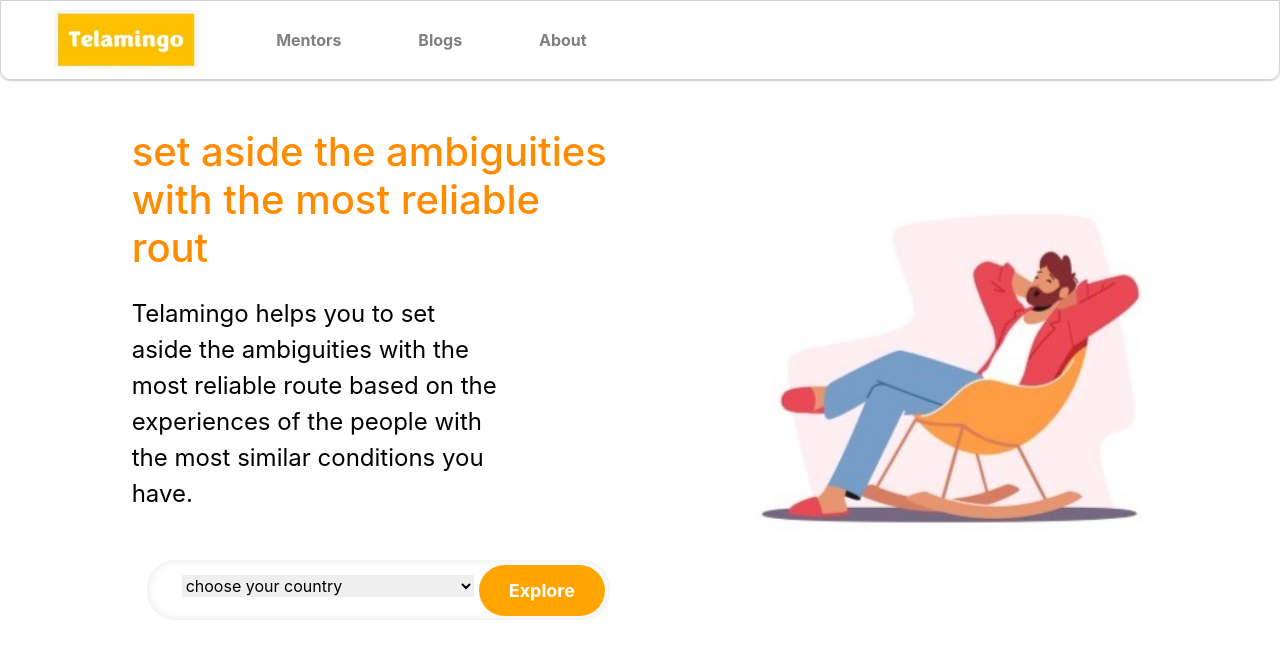
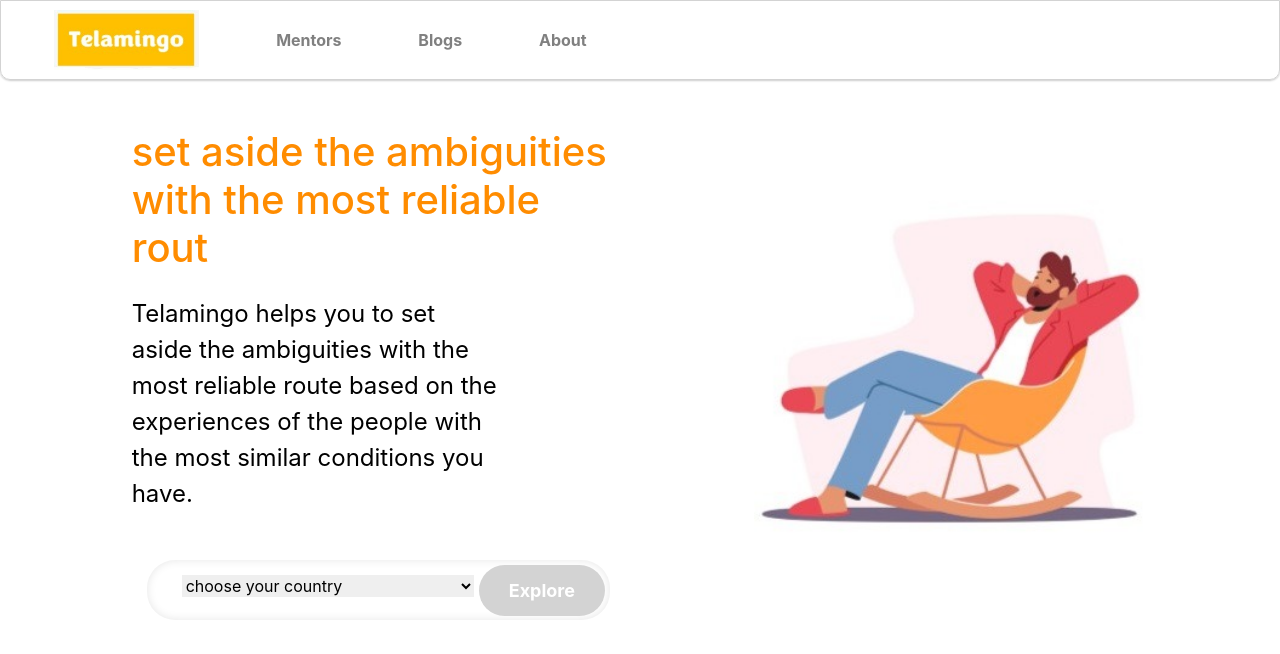
Before and after one commit to Telamingo/Telamingo, a React (Create React App) app in the folder Telamingo.ReactJs/ClientApp/: page / in a window 1280 px wide. Shown: the top 654 px of the page. Built offline with nearby package versions, Linux system fonts and the light colour scheme.

Commit message:
add deActive explore button

```diff
--- a/Telamingo.ReactJs/ClientApp/src/components/HomePage/homePage.module.css
+++ b/Telamingo.ReactJs/ClientApp/src/components/HomePage/homePage.module.css
@@ -125,3 +125,29 @@
     border-radius: 10px;
     outline: none;
 }
+.selectCountryButtonDeactive{
+    background-color: lightgrey;
+    border: none;
+    border-radius: 35px;
+    margin: 5px;
+    padding: 12px 30px;
+    color: white;
+    font-weight: bold;
+    font-size: 18px;
+    display: flex;
+    justify-content: center;
+    align-items: center;
+}
+.selectCountryButtonDeactiveM{
+    background-color: lightgrey;
+    border: none;
+    border-radius: 35px;
+    margin: 5px;
+    padding: 5px 15px;
+    color: white;
+    font-weight: bold;
+    font-size: 16px;
+    display: flex;
+    justify-content: center;
+    align-items: center;
+}
--- a/Telamingo.ReactJs/ClientApp/src/components/HomePage/index.js
+++ b/Telamingo.ReactJs/ClientApp/src/components/HomePage/index.js
@@ -16,6 +16,7 @@ const HomePage = (props) =>{
     const [country, setCountry]=useState()
 
     const {isMobile} = props
+
     return(
         <div className={`container col-lg-10 mt-5 ${style.homePage}`}>
             <div className={`row  ${style.content}`}>
@@ -36,9 +37,15 @@ const HomePage = (props) =>{
                                     }
                                 </select>
                             </label>
-                            <Link to="/form" className={`${!isMobile ? style.selectCountryButton:style.selectCountryButtonM}`}>
-                                Explore
-                            </Link>
+                            {
+                                country ?
+                                    <Link to="/form" className={`${!isMobile ? style.selectCountryButton:style.selectCountryButtonM}`}>
+                                        Explore
+                                    </Link> :
+                                    <button className={`${!isMobile ? style.selectCountryButtonDeactive:style.selectCountryButtonDeactiveM}`}>
+                                        Explore
+                                    </button>
+                            }
                         </div>
                     </div>
                 </div>
```
